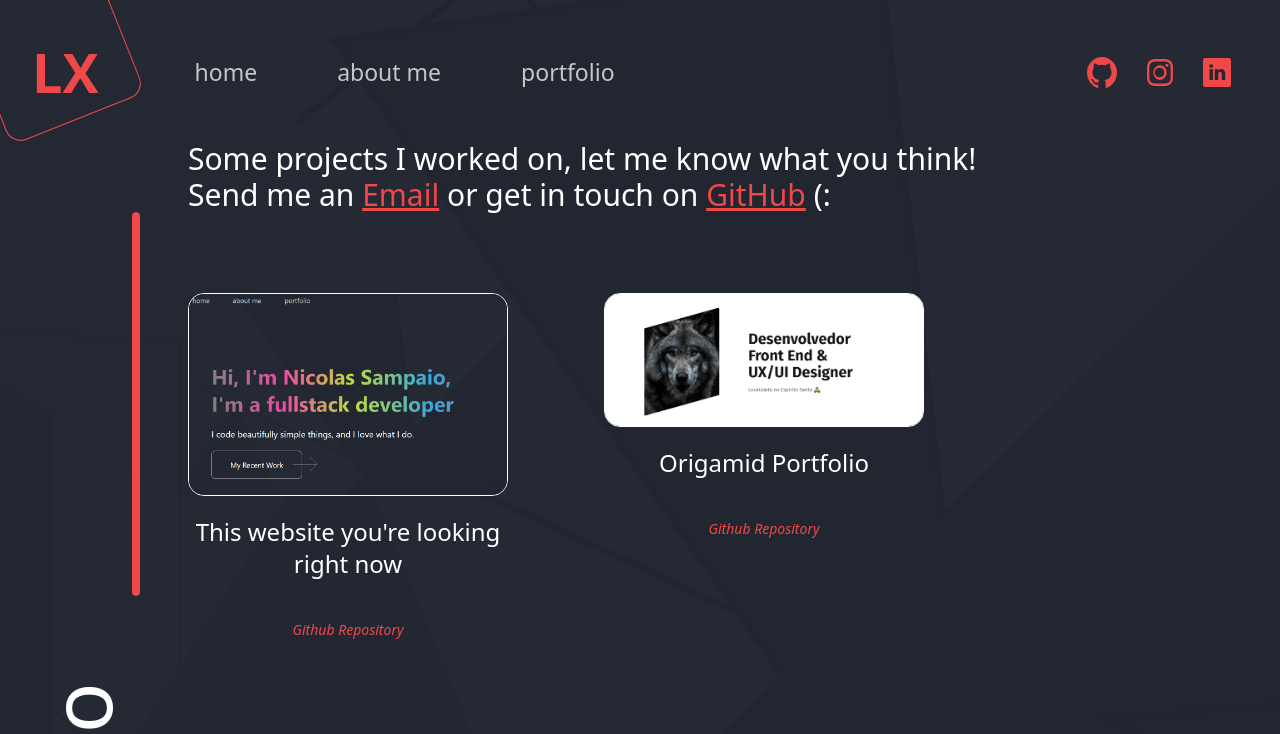
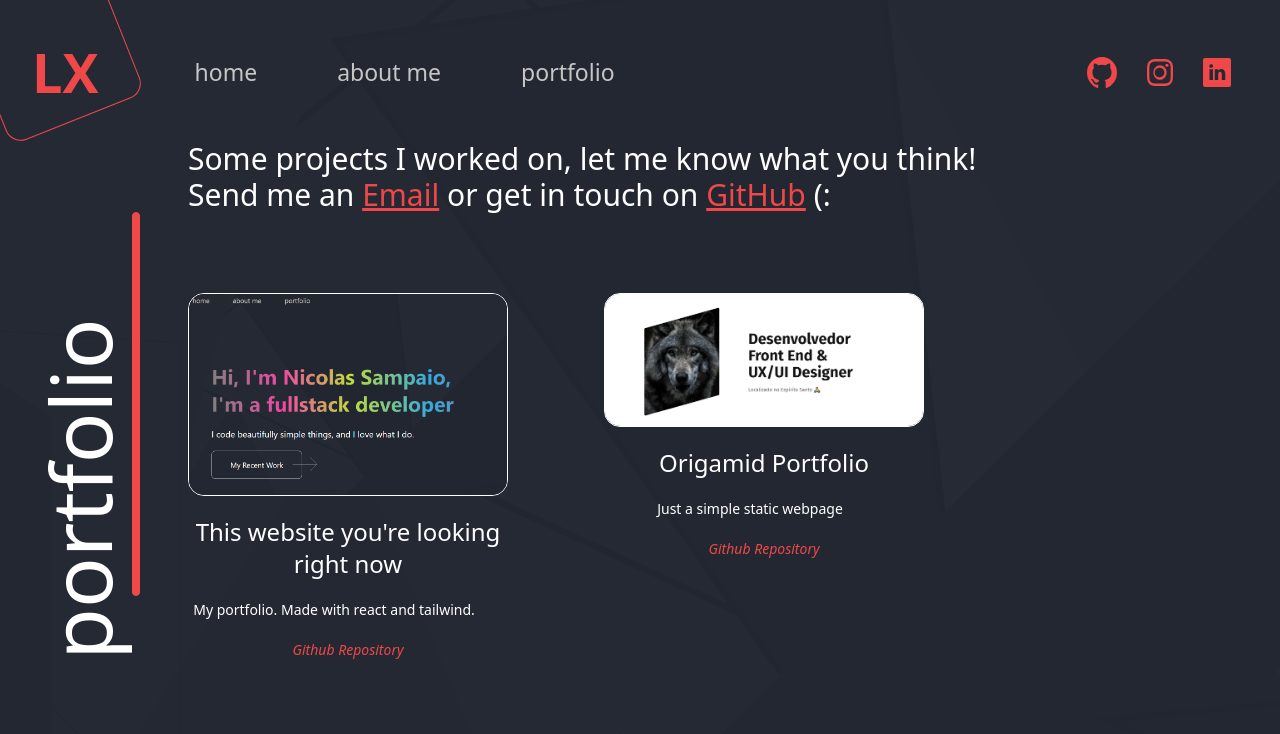
Before and after one commit to NicolasSampaio/Portoflio, a React (Vite) app in the folder web/: page /portfolio in a window 1280 px wide. Shown: the top 734 px of the page. Built offline with nearby package versions, Linux system fonts and the light colour scheme.

Commit message:
fix: background fill whole page

```diff
--- a/web/index.html
+++ b/web/index.html
@@ -14,7 +14,15 @@
     />
   </head>
   <body>
-    <div id="root"></div>
+    <div
+      style="
+        display: flex;
+        flex-direction: column;
+        justify-content: space-between;
+        height: 100vh;
+      "
+      id="root"
+    ></div>
     <script type="module" src="/src/main.tsx"></script>
   </body>
 </html>
--- a/web/src/App.tsx
+++ b/web/src/App.tsx
@@ -5,12 +5,12 @@ import { Footer } from "./components/Footer";
 
 export function App() {
   return (
-    <div className="h-screen flex flex-col justify-between bg-texture bg-repeat">
+    <>
       <Header />
 
       <Outlet />
 
       <Footer />
-    </div>
+    </>
   );
 }
--- a/web/src/data.ts
+++ b/web/src/data.ts
@@ -9,21 +9,22 @@ const portfolio = [
     title: "This website you're looking right now",
     link: "https://www.google.com.br/",
     img: thisImg,
-    description: "",
+    description: "My portfolio. Made with react and tailwind.",
     github: "https://github.com/NicolasSampaio/Portoflio",
   },
   {
     title: "Origamid Portfolio",
     link: "https://nicolassampaio.github.io/Origamid-PortfolioTemplate/",
     img: origamidImg,
-    description: "",
+    description: "Just a simple static webpage",
     github: "https://github.com/NicolasSampaio/Origamid-PortfolioTemplate",
   },
   {
     title: "FrontEndMentor-QR-Code-Component",
     link: "https://nicolassampaio.github.io/FrontEndMentor-QR-Code-Component/",
     img: frontendMentorImg,
-    description: "",
+    description:
+      "First challenge from FrontEndMentor, I pretend to do a lot more",
     github:
       "https://github.com/NicolasSampaio/FrontEndMentor-QR-Code-Component",
   },
@@ -31,14 +32,16 @@ const portfolio = [
     title: "NLW Together",
     link: "https://letmeask-8a45d.web.app/",
     img: nlwTogetherImg,
-    description: "",
+    description:
+      "A simple website where you can enter a specific room and make a question. The hoster can choose wich question he will read",
     github: "https://github.com/NicolasSampaio/NLW-Together-ReactJS",
   },
   {
     title: "NLW Return",
     link: "https://nlw-return-rosy-one.vercel.app/",
     img: nlwReturnImg,
-    description: "",
+    description:
+      "A chat for your webpage where the users can report bugs with a screenshot",
     github: "https://github.com/NicolasSampaio/NLW-Return",
   },
   // {
--- a/web/src/global.css
+++ b/web/src/global.css
@@ -1,6 +1,35 @@
 @tailwind base;
 @tailwind components;
 @tailwind utilities;
+
+html {
+  margin: 0px;
+  height: 100%;
+  width: 100%;
+
+  overflow-y: scroll;
+}
+
+body {
+  margin: 0px;
+  min-height: 100%;
+  width: 100%;
+  background-image: url("assets/BG.svg");
+}
+
+body::-webkit-scrollbar {
+  width: 5px; /* width of the entire scrollbar */
+}
+
+body::-webkit-scrollbar-track {
+  background: #c7c6c6; /* color of the tracking area */
+}
+
+body::-webkit-scrollbar-thumb {
+  background-color: #f04848; /* color of the scroll thumb */
+  border-radius: 3rem; /* roundness of the scroll thumb */
+  border: 3px solid #f04848; /* creates padding around scroll thumb */
+}
 
 @font-face {
   font-family: "AvenirLTStd-Black";
--- a/web/src/main.tsx
+++ b/web/src/main.tsx
@@ -3,18 +3,19 @@ import ReactDOM from "react-dom/client";
 import { BrowserRouter, Routes, Route } from "react-router-dom";
 
 import { App } from "./App";
+
 import { Portfolio } from "./routes/portfolio";
+import { AboutMe } from "./routes/aboutMe";
+import { Home } from "./routes/home";
 
 import "./global.css";
-import { Homepage } from "./routes/Homepage";
-import { AboutMe } from "./routes/aboutMe";
 
 ReactDOM.createRoot(document.getElementById("root")!).render(
   <React.StrictMode>
     <BrowserRouter>
       <Routes>
         <Route path="/" element={<App />}>
-          <Route index element={<Homepage />} />
+          <Route index element={<Home />} />
 
           <Route path="portfolio" element={<Portfolio />} />
           <Route path="aboutme" element={<AboutMe />} />
@@ -23,8 +24,8 @@ ReactDOM.createRoot(document.getElementById("root")!).render(
         <Route
           path="*"
           element={
-            <main style={{ padding: "1rem" }}>
-              <p>Get out of here curious 👺!</p>
+            <main className="self-center">
+              <p className="text-white">Get out of here curious 👺!</p>
             </main>
           }
         />
--- a/web/src/routes/homepage.tsx
+++ b/web/src/routes/home.tsx
@@ -1,6 +1,6 @@
 import { MyRecentWorkButton } from "../components/MyRecentWorkButton";
 
-export function Homepage() {
+export function Home() {
   return (
     <main className="flex flex-1 justify-center flex-col gap-10 ml-64">
       <h1 className="text-7xl leading-[130%] font-bold lincoliGradient">
--- a/web/src/routes/portfolio.tsx
+++ b/web/src/routes/portfolio.tsx
@@ -5,6 +5,7 @@ export function Portfolio() {
 
   return (
     <main className="flex flex-1">
+      <div className="flex h-[47rem]">
         <h2
           className="flex items-center justify-center h-24 self-center w-40 -rotate-90
       text-7.5xl whitespace-nowrap text-white"
@@ -12,6 +13,7 @@ export function Portfolio() {
           portfolio
         </h2>
         <span className="absolute w-96 h-2 border border-lincoliRed bg-lincoliRed rotate-90 rounded top-[25rem] -left-[3.5rem]"></span>
+      </div>
 
       <div className="ml-7 mt-7 min-w-[75%]">
         <p className="text-white text-3xl mb-20">
@@ -56,7 +58,9 @@ export function Portfolio() {
               </a>
 
               <div className="max-h-[90px] overflow-auto scrollbar-thin scrollbar-thumb-lincoliRed scrollbar-track-white pr-7">
-                <p className="text-white text-sm">{portfolio.description}</p>
+                <p className="text-white text-sm text-center">
+                  {portfolio.description}
+                </p>
               </div>
 
               <a
--- a/web/tailwind.config.js
+++ b/web/tailwind.config.js
@@ -2,9 +2,6 @@ module.exports = {
   content: ["./src/**/*.{html,js,tsx}"],
   theme: {
     extend: {
-      backgroundImage: {
-        texture: "url('./assets/BG.svg')",
-      },
       colors: {
         lincoliRed: "#F04848",
         lincoliGrey: "#C7C6C6",
```
Lines whose indentation alone changed are shown as unchanged.
